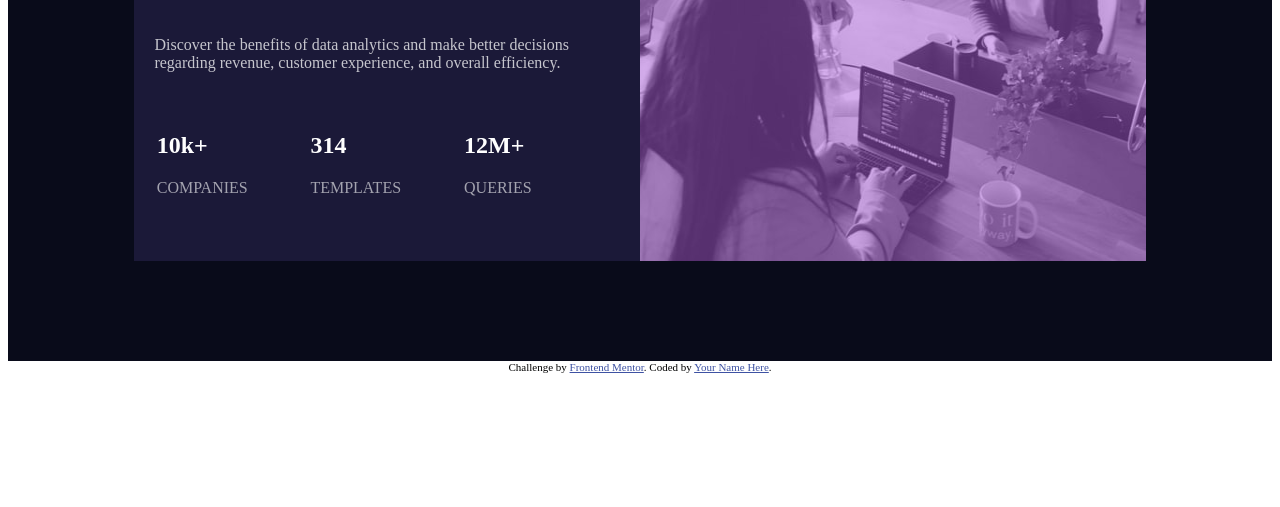
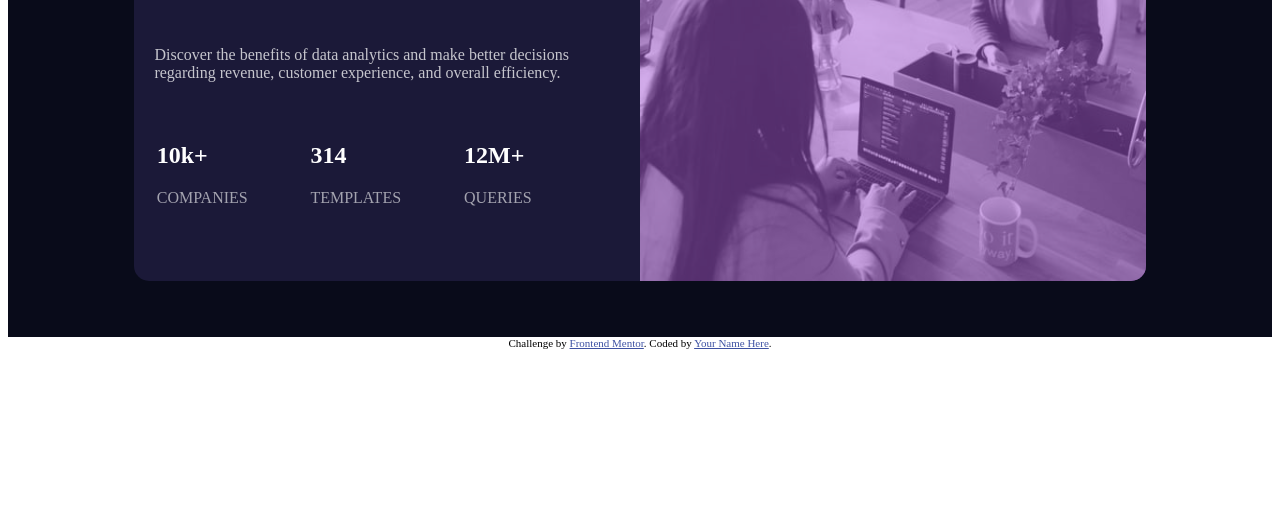
Before and after one commit to dominikszafara/stats_previev, a plain HTML site: page index.html in a window 1280 px wide. Shown: the part 293-800 px from the top of the page. Drawn offline with Linux system fonts and the light colour scheme.

```diff
--- a/styles.css
+++ b/styles.css
@@ -1,7 +1,18 @@
 .att { font-size: 11px; text-align: center; }
 .att a { color: hsl(228, 45%, 44%); }
+/*
+body{
+background-color: hsl(233, 47%, 7%);
+margin: 0 auto;
+display: flex;
+flex-direction: column;
+justify-content: center
+padding: 10%;
+}
 
+*/
 .container{
+    /*border-radius:20px; */
     background-color: hsl(233, 47%, 7%);
     max-width: 1440px;
 
@@ -9,7 +20,7 @@
 
     display: grid;
     grid-template-columns: 50% 50% ;
-    grid-template-rows: 100px 446px 100px;
+    grid-template-rows: 100px 75% 100px;
     grid-template-areas:
     'mtop mtop'
     'textbox imagebox'
@@ -26,6 +37,9 @@
     grid-column-end: 3;
 }
 .textbox{
+    /*order: 2; */
+    border-bottom-left-radius: 15px;
+    border-top-left-radius: 15px ;
     justify-self: right;
     background-color: hsl(244, 38%, 16%);
     max-width: 80%;
@@ -33,14 +47,18 @@
     flex-direction: column;
     justify-content: center;
     align-items: stretch;
-
 }
 .imagebox{
+    /*order: 1;*/
+    border-bottom-right-radius: 15px;
+    border-top-right-radius: 15px ;
     justify-self: left;
     background: hsl(277, 64%, 61%);;
     max-width: 80%;
 }
 img{
+    border-bottom-right-radius: 15px;
+    border-top-right-radius: 15px ;
    width: 100%;
    height: 100%;
    opacity: 50%;
```
